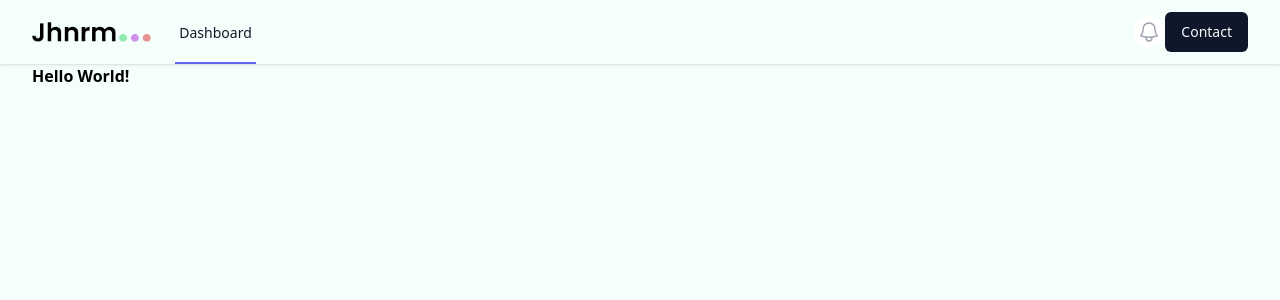
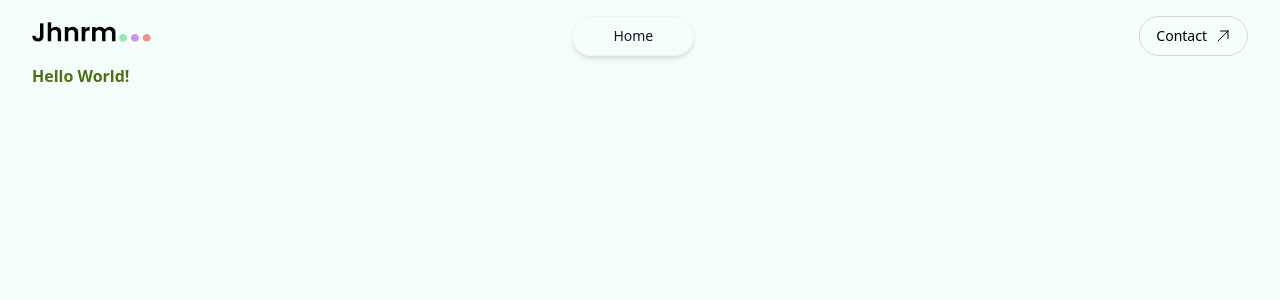
Before and after one commit to jhnrmss/jhnrmssv2.github.io, a React (Vite) app: page / in a window 1280 px wide. Shown: the top 300 px of the page. Built offline with nearby package versions, Linux system fonts and the light colour scheme.

Commit message:
feat: add new components

```diff
--- a/package.json
+++ b/package.json
@@ -10,9 +10,9 @@
     "preview": "vite preview"
   },
   "dependencies": {
-    "@headlessui/react": "^2.1.2",
     "@heroicons/react": "^2.1.5",
     "@hookform/resolvers": "^3.9.0",
+    "@radix-ui/react-dialog": "^1.1.1",
     "@radix-ui/react-label": "^2.1.0",
     "@radix-ui/react-slot": "^1.1.0",
     "class-variance-authority": "^0.7.0",
--- a/src/components/Button/index.tsx
+++ b/src/components/Button/index.tsx
@@ -4,26 +4,22 @@ import { cva, type VariantProps } from "class-variance-authority";
 import { cn } from "@/utils";
 
 const buttonVariants = cva(
-  "inline-flex items-center justify-center whitespace-nowrap rounded-md text-sm font-medium ring-offset-white transition-colors focus-visible:outline-none focus-visible:ring-2 focus-visible:ring-slate-950 focus-visible:ring-offset-2 disabled:pointer-events-none disabled:opacity-50 dark:ring-offset-slate-950 dark:focus-visible:ring-slate-300",
+  "inline-flex items-center justify-center whitespace-nowrap rounded-full text-sm font-medium ring-offset-white transition-colors focus-visible:outline-none focus-visible:ring-2 focus-visible:ring-slate-950 focus-visible:ring-offset-2 disabled:pointer-events-none disabled:opacity-50 ",
   {
     variants: {
       variant: {
-        default:
-          "bg-slate-900 text-slate-50 hover:bg-slate-900/90 dark:bg-slate-50 dark:text-slate-900 dark:hover:bg-slate-50/90",
-        destructive:
-          "bg-red-500 text-slate-50 hover:bg-red-500/90 dark:bg-red-900 dark:text-slate-50 dark:hover:bg-red-900/90",
+        default: "bg-slate-900 text-primary-white hover:bg-slate-900/90 ",
+        destructive: "bg-destructive text-slate-50 hover:bg-destructive/90 ",
         outline:
-          "border border-slate-200 bg-white hover:bg-slate-100 hover:text-slate-900 dark:border-slate-800 dark:bg-slate-950 dark:hover:bg-slate-800 dark:hover:text-slate-50",
-        secondary:
-          "bg-slate-100 text-slate-900 hover:bg-slate-100/80 dark:bg-slate-800 dark:text-slate-50 dark:hover:bg-slate-800/80",
-        ghost:
-          "hover:bg-slate-100 hover:text-slate-900 dark:hover:bg-slate-800 dark:hover:text-slate-50",
-        link: "text-slate-900 underline-offset-4 hover:underline dark:text-slate-50",
+          "border border-slate-300 bg-primary-white hover:bg-slate-100 hover:text-slate-900",
+        secondary: "bg-secondary text-secondary hover:bg-secondary/80",
+        ghost: "hover:bg-slate-100 hover:text-slate-900",
+        link: "text-slate-900 underline-offset-4 hover:underline",
       },
       size: {
         default: "h-10 px-4 py-2",
-        sm: "h-9 rounded-md px-3",
-        lg: "h-11 rounded-md px-8",
+        sm: "h-9 rounded-full px-3",
+        lg: "h-11 rounded-full px-8",
         icon: "h-10 w-10",
       },
     },
--- a/src/components/NavBar/index.tsx
+++ b/src/components/NavBar/index.tsx
@@ -1,21 +1,26 @@
 import {
-  Disclosure,
-  DisclosureButton,
-  DisclosurePanel,
-} from "@headlessui/react";
-import { Bars3Icon, BellIcon, XMarkIcon } from "@heroicons/react/24/outline";
+  ArrowUpRightIcon,
+  Bars3Icon,
+  XMarkIcon,
+} from "@heroicons/react/24/outline";
 import { Button } from "../Button";
+import {
+  Sheet,
+  SheetTrigger,
+  SheetContent,
+  SheetHeader,
+  SheetTitle,
+} from "../Sheet";
 
 const NavigationBar = () => {
   return (
-    <Disclosure as="nav" className="bg-primary-white shadow">
+    <Sheet>
       <div className="mx-auto max-w-7xl px-2 sm:px-6 lg:px-8">
         <div className="relative flex h-16 justify-between">
           <div className="absolute inset-y-0 left-0 flex items-center sm:hidden">
             {/* Mobile menu button */}
-            <DisclosureButton className="group relative inline-flex items-center justify-center rounded-md p-2 text-gray-400 hover:bg-gray-100 hover:text-gray-500 focus:outline-none focus:ring-2 focus:ring-inset focus:ring-indigo-500">
-              <span className="absolute -inset-0.5" />
-              <span className="sr-only">Open main menu</span>
+
+            <SheetTrigger className="group relative inline-flex items-center justify-center rounded-md p-2 text-gray-400 hover:bg-slate-100 hover:text-gray-500 focus:outline-none focus:ring-2 focus:ring-inset focus:ring-secondary">
               <Bars3Icon
                 aria-hidden="true"
                 className="block h-6 w-6 group-data-[open]:hidden"
@@ -24,26 +29,33 @@ const NavigationBar = () => {
                 aria-hidden="true"
                 className="hidden h-6 w-6 group-data-[open]:block"
               />
-            </DisclosureButton>
+            </SheetTrigger>
           </div>
-          <div className="flex flex-1 items-center justify-center sm:items-stretch sm:justify-start">
-            <div className="flex flex-shrink-0 items-center">
+          <div className="flex flex-1 items-center justify-center sm:items-stretch sm:justify-between">
+            <div className="flex flex-shrink-0 items-center ">
               <img
                 alt="Application Main Logo"
                 src="./src/assets/main-logo.png"
                 className="h-5 w-auto"
               />
             </div>
-            <div className="hidden sm:ml-6 sm:flex sm:space-x-8">
+            <div className="hidden sm:flex p-2 px-10 sm:mt-2">
+              <div className="px-10 sm:border sm:flex sm:border-slate-100 sm:shadow-md sm:rounded-full sm:space-x-8 ">
                 <a
                   href="#"
-                className="inline-flex items-center border-b-2 border-indigo-500 px-1 pt-1 text-sm font-medium text-gray-900"
+                  className="inline-flex items-center text-sm font-medium text-gray-900"
                 >
-                Dashboard
+                  Home
                 </a>
               </div>
             </div>
-          <div className="absolute inset-y-0 right-0 flex items-center pr-2 sm:static sm:inset-auto sm:ml-6 sm:pr-0">
+            <div className="hidden sm:mt-2 sm:ml-6 sm:flex sm:justify-center sm:items-center sm:space-x-8 ">
+              <Button variant={"outline"} className="space-x-2">
+                <p>Contact</p>
+                <ArrowUpRightIcon className="h-4 w-auto" />
+              </Button>
+            </div>
+            {/* <div className="absolute inset-y-0 right-0 flex items-center pr-2 sm:static sm:inset-auto sm:ml-6 sm:pr-0">
           <button
             type="button"
             className="relative rounded-full bg-white p-1 text-gray-400 hover:text-gray-500 focus:outline-none focus:ring-2 focus:ring-indigo-500 focus:ring-offset-2"
@@ -53,24 +65,36 @@ const NavigationBar = () => {
             <BellIcon aria-hidden="true" className="h-6 w-6" />
           </button>
 
-            {/* Profile dropdown */}
-            <Button variant={"default"}>Contact</Button>
+          Profile dropdown
+          <Button variant={"outline"} className="space-x-2">
+            <p>Contact</p>
+            <ArrowUpRightIcon className="h-4 w-auto" />
+          </Button>
+        </div> */}
           </div>
         </div>
       </div>
-
-      <DisclosurePanel className="sm:hidden">
-        <div className="space-y-1 pb-4 pt-2">
-          <DisclosureButton
-            as="a"
+      <SheetContent side={"left"}>
+        <SheetHeader>
+          <SheetTitle className="flex justify-center">
+            {" "}
+            <img
+              alt="Application Main Logo"
+              src="./src/assets/main-logo.png"
+              className="h-5 w-auto"
+            />
+          </SheetTitle>
+        </SheetHeader>
+        <div className="flex flex-col justify-center items-center m-10">
+          <a
             href="#"
-            className="block border-l-4 border-indigo-500 bg-indigo-50 py-2 pl-3 pr-4 text-base font-medium text-indigo-700"
+            className="inline-flex items-center text-sm font-medium text-gray-900"
           >
-            Dashboard
-          </DisclosureButton>
+            Home
+          </a>
         </div>
-      </DisclosurePanel>
-    </Disclosure>
+      </SheetContent>
+    </Sheet>
   );
 };
 export default NavigationBar;
--- /dev/null
+++ b/src/components/Sheet/index.tsx
@@ -0,0 +1,143 @@
+import * as React from "react";
+import * as SheetPrimitive from "@radix-ui/react-dialog";
+import { cva, type VariantProps } from "class-variance-authority";
+import { X } from "lucide-react";
+
+import { cn } from "@/utils";
+
+const Sheet = SheetPrimitive.Root;
+
+const SheetTrigger = SheetPrimitive.Trigger;
+
+const SheetClose = SheetPrimitive.Close;
+
+const SheetPortal = SheetPrimitive.Portal;
+
+const SheetOverlay = React.forwardRef<
+  React.ElementRef<typeof SheetPrimitive.Overlay>,
+  React.ComponentPropsWithoutRef<typeof SheetPrimitive.Overlay>
+>(({ className, ...props }, ref) => (
+  <SheetPrimitive.Overlay
+    className={cn(
+      "fixed inset-0 z-50 bg-black/80  data-[state=open]:animate-in data-[state=closed]:animate-out data-[state=closed]:fade-out-0 data-[state=open]:fade-in-0",
+      className
+    )}
+    {...props}
+    ref={ref}
+  />
+));
+SheetOverlay.displayName = SheetPrimitive.Overlay.displayName;
+
+const sheetVariants = cva(
+  "fixed z-50 gap-4 bg-white p-6 shadow-lg transition ease-in-out data-[state=open]:animate-in data-[state=closed]:animate-out data-[state=closed]:duration-300 data-[state=open]:duration-500 dark:bg-slate-950",
+  {
+    variants: {
+      side: {
+        top: "inset-x-0 top-0 border-b data-[state=closed]:slide-out-to-top data-[state=open]:slide-in-from-top",
+        bottom:
+          "inset-x-0 bottom-0 border-t data-[state=closed]:slide-out-to-bottom data-[state=open]:slide-in-from-bottom",
+        left: "inset-y-0 left-0 h-full w-3/4 border-r data-[state=closed]:slide-out-to-left data-[state=open]:slide-in-from-left sm:max-w-sm",
+        right:
+          "inset-y-0 right-0 h-full w-3/4  border-l data-[state=closed]:slide-out-to-right data-[state=open]:slide-in-from-right sm:max-w-sm",
+      },
+    },
+    defaultVariants: {
+      side: "right",
+    },
+  }
+);
+
+interface SheetContentProps
+  extends React.ComponentPropsWithoutRef<typeof SheetPrimitive.Content>,
+    VariantProps<typeof sheetVariants> {
+  hasCloseBtn?: boolean;
+}
+
+const SheetContent = React.forwardRef<
+  React.ElementRef<typeof SheetPrimitive.Content>,
+  SheetContentProps
+>(({ side = "right", className, children, ...props }, ref) => (
+  <SheetPortal>
+    <SheetOverlay />
+    <SheetPrimitive.Content
+      ref={ref}
+      className={cn(sheetVariants({ side }), className)}
+      {...props}
+    >
+      {children}
+      <SheetPrimitive.Close className="absolute right-4 top-4 rounded-sm opacity-70 ring-offset-white transition-opacity hover:opacity-100 focus:outline-none focus:ring-2 focus:ring-secondary focus:ring-offset-2 disabled:pointer-events-none data-[state=open]:bg-slate-100 dark:ring-offset-secondary dark:focus:ring-slate-300 dark:data-[state=open]:bg-slate-800">
+        <X className="h-4 w-4" />
+        <span className="sr-only">Close</span>
+      </SheetPrimitive.Close>
+    </SheetPrimitive.Content>
+  </SheetPortal>
+));
+SheetContent.displayName = SheetPrimitive.Content.displayName;
+
+const SheetHeader = ({
+  className,
+  ...props
+}: React.HTMLAttributes<HTMLDivElement>) => (
+  <div
+    className={cn(
+      "flex flex-col space-y-2 text-center sm:text-left",
+      className
+    )}
+    {...props}
+  />
+);
+SheetHeader.displayName = "SheetHeader";
+
+const SheetFooter = ({
+  className,
+  ...props
+}: React.HTMLAttributes<HTMLDivElement>) => (
+  <div
+    className={cn(
+      "flex flex-col-reverse sm:flex-row sm:justify-end sm:space-x-2",
+      className
+    )}
+    {...props}
+  />
+);
+SheetFooter.displayName = "SheetFooter";
+
+const SheetTitle = React.forwardRef<
+  React.ElementRef<typeof SheetPrimitive.Title>,
+  React.ComponentPropsWithoutRef<typeof SheetPrimitive.Title>
+>(({ className, ...props }, ref) => (
+  <SheetPrimitive.Title
+    ref={ref}
+    className={cn(
+      "text-lg font-semibold text-slate-950 dark:text-slate-50",
+      className
+    )}
+    {...props}
+  />
+));
+SheetTitle.displayName = SheetPrimitive.Title.displayName;
+
+const SheetDescription = React.forwardRef<
+  React.ElementRef<typeof SheetPrimitive.Description>,
+  React.ComponentPropsWithoutRef<typeof SheetPrimitive.Description>
+>(({ className, ...props }, ref) => (
+  <SheetPrimitive.Description
+    ref={ref}
+    className={cn("text-sm text-slate-500 dark:text-slate-400", className)}
+    {...props}
+  />
+));
+SheetDescription.displayName = SheetPrimitive.Description.displayName;
+
+export {
+  Sheet,
+  SheetPortal,
+  SheetOverlay,
+  SheetTrigger,
+  SheetClose,
+  SheetContent,
+  SheetHeader,
+  SheetFooter,
+  SheetTitle,
+  SheetDescription,
+};
--- a/src/components/index.tsx
+++ b/src/components/index.tsx
@@ -19,3 +19,15 @@ export {
   CardDescription,
   CardContent,
 } from "./Card";
+export {
+  Sheet,
+  SheetPortal,
+  SheetOverlay,
+  SheetTrigger,
+  SheetClose,
+  SheetContent,
+  SheetHeader,
+  SheetFooter,
+  SheetTitle,
+  SheetDescription,
+} from "./Sheet";
--- a/src/index.css
+++ b/src/index.css
@@ -8,14 +8,3 @@ body {
   background-color: #f4fffc;
   box-sizing: border-box;
 }
-
-@layer base {
-  :root {
-    --primary: #4d7111;
-    --secondary: #91eaaf;
-    --primary-white: #f4fffc;
-    --accent: #c3e956;
-    --destructive: #dc2626;
-    --app-shadow: #1f4b2c;
-  }
-}
--- a/src/pages/Layout/index.tsx
+++ b/src/pages/Layout/index.tsx
@@ -6,8 +6,8 @@ const AppLayout = () => {
       <header>
         <NavigationBar />
       </header>
-      <main className="container mx-auto sm:px-6 lg:px-8">
-        <h1 className="font-bold">Hello World!</h1>
+      <main className="container max-w-7xl px-2 sm:px-6 lg:px-8">
+        <h1 className="font-bold text-primary">Hello World!</h1>
       </main>
     </>
   );
--- a/tailwind.config.js
+++ b/tailwind.config.js
@@ -17,16 +17,15 @@ module.exports = {
         "2xl": "1400px",
       },
     },
-    // colors: {
-    //   primary: "#4d7111",
-    //   secondary: "#91eaaf",
-    //   "primary-white": " #f4fffc",
-    //   accent: " #c3e956",
-    //   destructive: " #dc2626",
-    //   "app-shadow": " #1f4b2c",
-    // },
-
     extend: {
+      colors: {
+        primary: "#4d7111",
+        secondary: "#91eaaf",
+        "primary-white": " #f4fffc",
+        accent: " #c3e956",
+        destructive: " #dc2626",
+        "app-shadow": " #1f4b2c",
+      },
       keyframes: {
         "accordion-down": {
           from: { height: "0" },
```
Also changed, not shown: src/main.tsx (+7 -7 lines), 1 other file (tests, documents, lock files or other folders). Lines whose indentation alone changed are shown as unchanged.
